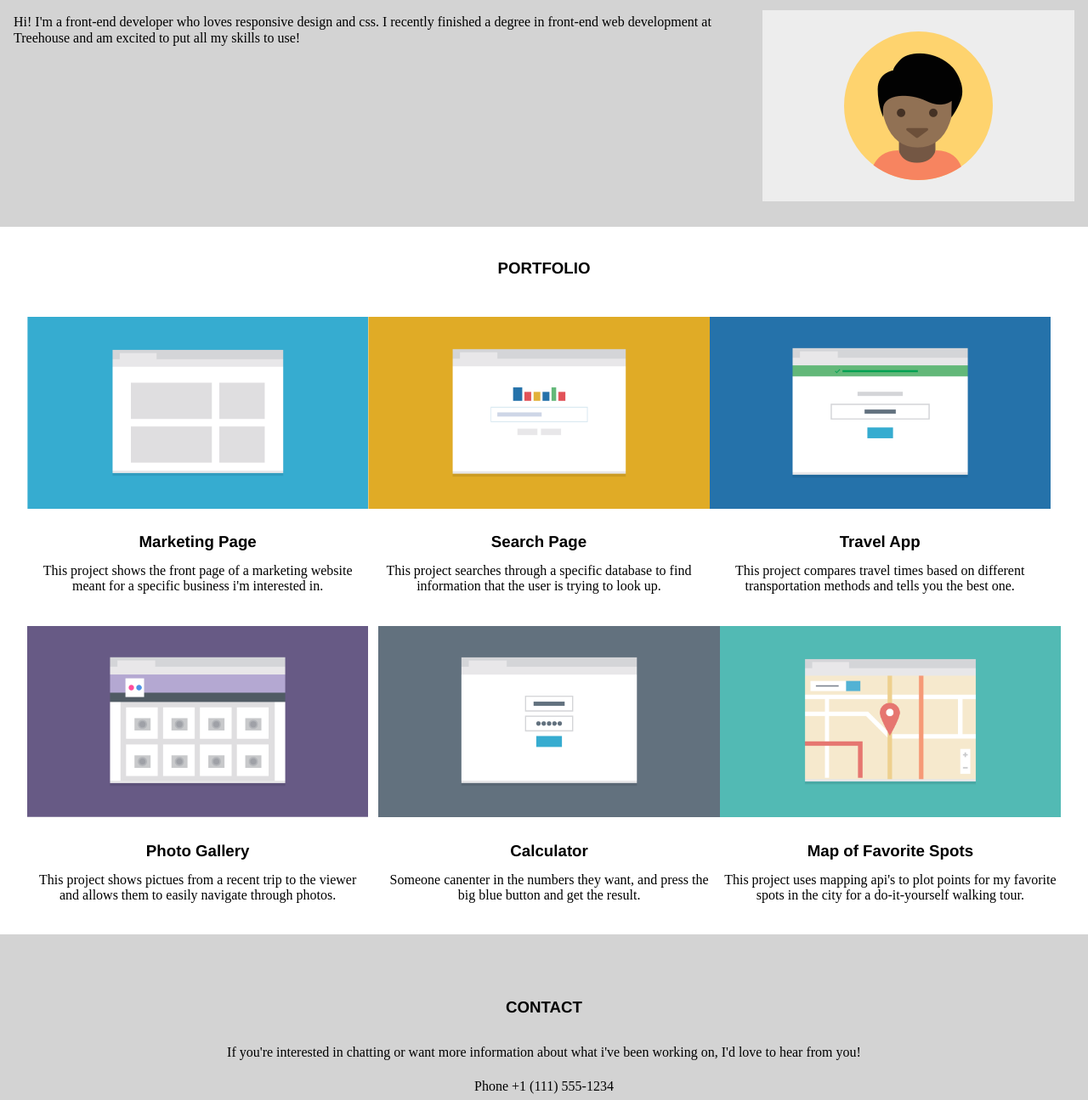
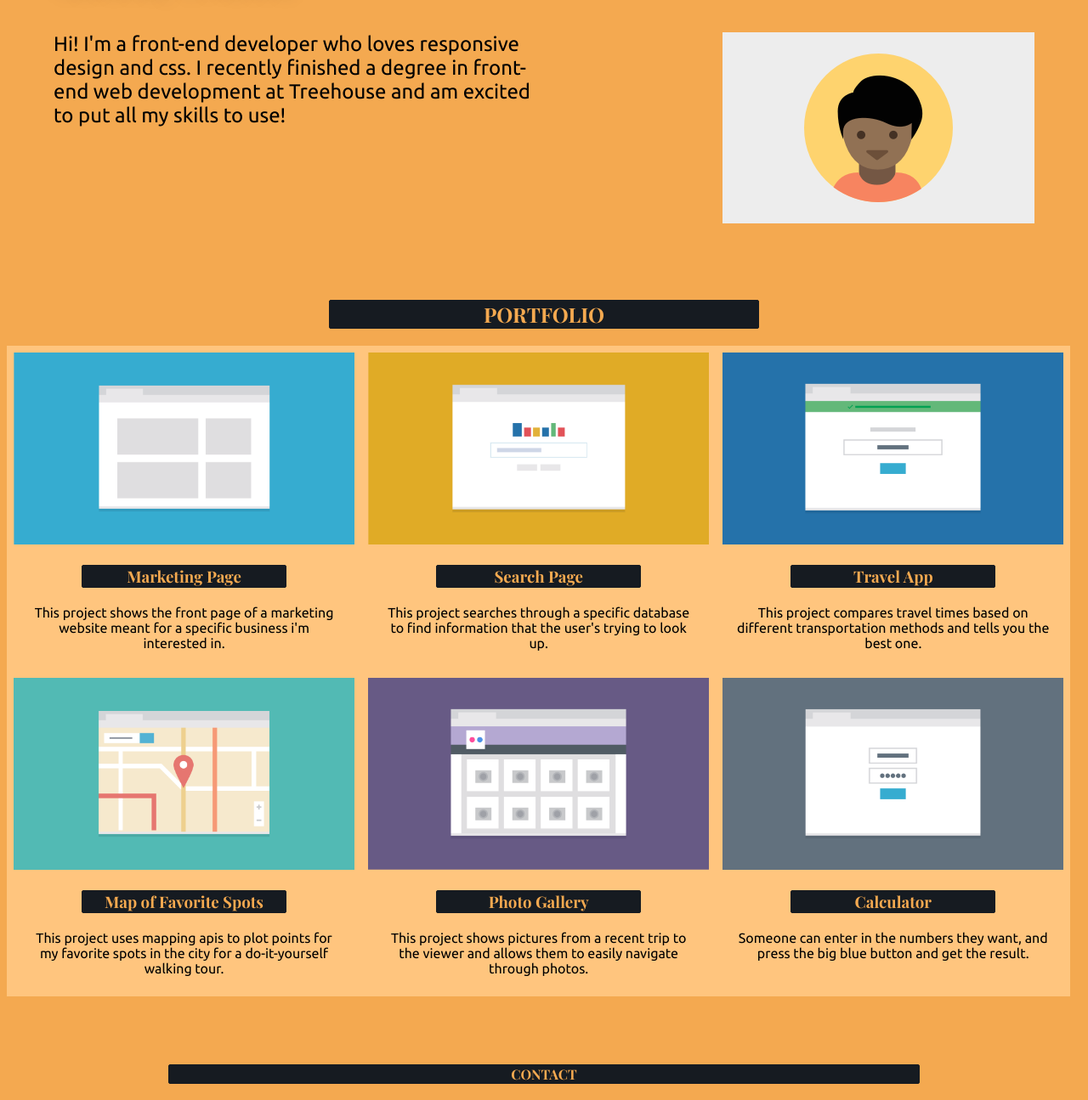
Before and after one commit to AnthonyJRay/TechDegree_Project-2, a plain HTML site: page index.html in a window 1280 px wide. Shown: the part 130-1425 px from the top of the page at 85% size. Drawn offline with nearby package versions, Linux system fonts and the light colour scheme.

Commit message:
Complete redesign.
The last code was a bit messy and fairly confusing for me. I started again from stratch. I feel more comfortable with this one.

```diff
--- a/css/styles.css
+++ b/css/styles.css
@@ -1,264 +1,228 @@
-
+@import url('https://fonts.googleapis.com/css?family=Playfair+Display:700|Ubuntu:400,700');
 
 * {
+    font-family: 'Playfair Display', serif;
     box-sizing: border-box;
-    margin: 0;
-    padding: 0;
 }
-
-
-.image {
-    max-width: 100%;
-    margin-bottom: 1.5em;
-}
-
-.portfolio-image {
-  margin: 2em 3em .5em 3em;
-}
-
-.main-image {
-    max-width: 100%;
-}
-
-ul {
-    list-style-type: none;
-}
-
-h1,h2,h3 {
-    font-family: Arimo;
-    font-weight: 700;
-    text-align: center;
-}
-
-h1 {
-    padding-top: 10px;
-    margin-top: 0px;
-    margin-bottom: 15px;
-}
-
-h3 {
-    margin-bottom: .5em;
-}
-
-
-
-p {
-    font-family: Merriweather;
-    text-align: center;
-    margin-bottom: 2em;
-    padding: 5px;
-}
-
-.container {
-    text-align: center;
-    font-family: Merriweather;
-    background-color: #d3d3d3;
-
-}
-
-.main-footer {
-    background-color: #d3d3d3;
-    padding-bottom: 20px;
-    max-width: 100%;
-}
-
-.nav-links li {
-    align-items: center;
-    text-transform: uppercase;
-    padding: 10px;
-    border: 1px solid white;
-    border-radius: 4px;
-    background: white;
-    margin: 5px 10px;
-    display: block;
-}
-
-a {
-    text-decoration: none;
-
-}
-
-li:hover {
-    transform: scale(1.3) rotate(180deg);
-}
-
-
-#portfolio-header {
-    padding: 2em;
-}
-
-#contact-header {
-    text-transform: uppercase;
-    padding-top: 4em;
-    padding-bottom: 1em;
-}
-
-.footer-para {
-    margin-bottom: .75em;
-}
-
-.phone {
-    margin-bottom: 0;
-}
-
-.email {
-    margin-bottom: 3em;
-}
-
-.contact-footer {
-    position: relative;
-    text-align: center;
-    margin-bottom: 1.2em;
-}
-
-#top-link {
-    text-transform: uppercase;
-        position: absolute;
-        top: 50%;
-        right: 5px;
-        padding: 10px;
-}
-
-#end-name {
-   position:absolute;
-   top: 50%;
-   left: 5px;
-   padding: 10px;
-}
-
-.wrapper {
-    max-width: 95%;
-    margin: 0 auto;
-}
-
-
-/* Media Queries */
-
-@media (min-width: 768px) {
-
-    .container {
-        overflow: hidden;
-    }
-
-    .nav-links li {
-        display: inline-block;
-        background: none;
-        border: none;
-    }
-
-    .main-para {
-        text-align: left;
-        padding-left: 1em;
-        }
-
-    .main-image {
-        float: right;
-        display: inline-block;
-        max-width: 100%;
-        margin-left: 10px;
-        margin-right: -2em;
-        margin-bottom: 30px
-    }
-
-    .portfolio-content {
-        float:left;
-        display: inline-block;
-        max-width: 50%;
-    }
-
-    .search-page {
-        float: right;
-        display: inline-block;
-        max-width: 50%;
-    }
-
-    .travel-app {
-        float:left;
-        display: inline-block;
-        max-width: 50%;
-    }
-
-    .favorite-spots {
-        float: right;
-        display: inline-block;
-        max-width: 50%;
-    }
-
-    .image-gallery {
-        float:left;
-        display: inline-block;
-        max-width: 50%;
-    }
-
-    .calculator {
-        float: right;
-        display: inline-block;
-        max-width: 50%;
-    }
-
-    .main-footer {
-        overflow: auto;
-        width: 100%;
-    }
-}
-
-@media (min-width: 1024px) {
-
-    .main-para {
-        text-align: left;
-        padding-left: 1em;
-        }
-
-    .main-image {
-        float: right;
-        display: inline-block;
-        max-width: 100%;
-        margin-left: 10px;
-        margin-right: -2em;
-        margin-bottom: 30px
-    }
-
-    .portfolio-content {
-        float:left;
-        display: inline-block;
-        max-width: 33%;
-    }
-
-    .search-page {
-        float: left;
-        display: inline-block;
-        max-width: 33%;
-    }
-
-    .travel-app {
-        float:left;
-        display: inline-block;
-        max-width: 33%;
-    }
-
-    .favorite-spots {
-        float: right;
-        display: inline-block;
-        max-width: 33%;
-    }
-
-    .image-gallery {
-        float:left;
-        display: inline-block;
-        max-width: 33%;
-    }
-
-    .calculator {
-        float: right;
-        display: inline-block;
-        max-width: 33%;
-    }
-}
-
-
 
 .clearfix::after {
     content: "";
     clear: both;
     display: table;
   }
+
+body {
+    background: #F4A950;
+}
+
+ul {
+    list-style-type: none;
+    max-width: 100%;
+    padding: 0;
+}
+
+.nav-links {
+    color:#F4A950;
+}
+
+h1 {
+    text-shadow: 0 1px 0 rgb(63, 56, 56),
+               0 2px 0 #4e4545,
+               0 3px 0 rgb(53, 46, 46),
+               0 4px 0 #4d4444,
+               0 5px 0 rgb(37, 29, 29),
+               0 6px 1px rgba(0,0,0,.1),
+               0 0 5px rgba(0,0,0,.1),
+               0 1px 3px rgba(0,0,0,.3),
+               0 3px 5px rgba(0,0,0,.2),
+               0 5px 10px rgba(0,0,0,.25),
+               0 10px 10px rgba(0,0,0,.2),
+               0 20px 20px rgba(0,0,0,.15);
+}
+
+a:hover {
+    text-decoration: unset;
+}
+
+a:visited {
+    color: coral;
+}
+
+h1{
+    font-size: 2.3em;
+    text-align: center;
+}
+
+header {
+    padding-bottom: 50px;
+}
+
+h2,h3,h4{
+    text-align: center;
+    color: #F4A950;
+    background: #161B21;
+    margin: 20px auto;
+    border: solid 1px  #161B21;
+    border-radius: 2px;
+    max-width: 40%;
+    }
+
+li {
+    text-align: center;
+    background: #161B21;
+    padding: 10px;
+    margin: 5px auto;
+    border: solid 1px  #161B21;
+    border-radius: 5px;
+    max-width:75%;
+}
+
+li:hover {
+    transform: scale(1.1);
+}
+
+.profile-image {
+    padding: 20px 30px;
+    margin: 30px auto;
+    display: block;
+}
+
+img {
+    max-width: 100%;
+}
+
+p {
+    text-align: center;
+    border: solid 1px gb(255, 197, 126);
+    border-radius: 2px;
+    max-width: 100%;
+    padding: 0 5px;
+    margin: 0 10px;
+    font-family: "ubuntu";
+    font-size: .9em;
+}
+
+
+.cards {
+    background: rgb(255, 197, 126);
+    margin: 3em 10px;
+    padding: 8px;
+}
+
+footer {
+    background: rgb(255, 197, 126);
+    padding-top: 40px;
+    padding-bottom: 10px;
+}
+
+#contact {
+    margin-bottom: 40px;
+}
+
+#phone {
+    padding: 20px;
+}
+
+#bottom-name {
+    float: left;
+    margin-left: 20px;
+
+}
+
+#bottom-home {
+    float: right;
+    margin-right: 20px;
+
+}
+
+#bottom-home:hover {
+    transform: scale(1.1);
+}
+
+/* Media Queries (768 px) */
+@media (min-width: 768px) {
+li {
+    display:inline-block;
+}
+
+ul {
+    text-align: center;
+}
+
+h3 {
+    max-width: 60%;
+    margin: 20px auto;
+}
+
+.profile-image {
+    float: right;
+    max-width: 45%;
+    padding: 0;
+    margin: 0;
+    padding-top: 30px;
+    padding-right: 15px;
+}
+
+header p {
+    float: left;
+    max-width: 50%;
+    text-align: left;
+    font-size: 1.5em;
+    padding-top: 30px;
+}
+
+.cards {
+    max-width: 50%;
+    float: left;
+    margin: auto;
+    }
+
+.cards p {
+    font-size: inherit;
+    min-height: 70px;
+}
+
+footer{
+    background: #F4A950;
+}
+
+#contact {
+    margin: 40px auto;
+    max-width: 70%;
+}
+
+.footer_p {
+    margin: auto;
+    max-width: 60%;
+}
+
+#email {
+    padding-bottom: 20px;
+}
+}
+
+/* Media Queries (1024 px) */
+@media (min-width: 1024px) {
+
+    #home {
+        float: left;
+        padding-left: 15px;
+    }
+
+    ul {
+        float: right;
+        padding-right: 10px;
+    }
+
+    header {
+        margin: 40px;
+    }
+
+    .profile-image {
+        max-width: 100%;
+    }
+
+    .cards {
+        max-width: 33%;
+    }
+}
--- a/index.html
+++ b/index.html
@@ -1,91 +1,84 @@
 <!DOCTYPE html>
-<html lang="en">
+<html lang="eng" dir="ltr">
 <head>
         <meta charset="utf-8">
-    <meta http-equiv="X-UA-Compatible" content="IE=edge">
-    <title>Portfolio Project</title>
         <meta name="viewport" content="width=device-width, initial-scale=1">
-    <link rel="stylesheet" type="text/css" media="screen" href="css/styles.css">
-    <link href="https://fonts.googleapis.com/css?family=Arimo:700,Merriweather:400,700" rel="stylesheet">
-    <link href="css/normalize.css" rel="stylesheet">
+        <link href="https://fonts.googleapis.com/css?family=Playfair+Display:700|Ubuntu:400,700" rel="stylesheet">
+        <link rel="stylesheet" href="css/styles.css">
+
+        <title>Anthony Eriksen</title>
 </head>
+
 <body>
 
-<div class="container">
-    <div class="main-nav">
-        <h1 class="nav-name">Anthony Eriksen</h1>
-            <ul class="nav-links">
-                <li><a href="#home"><strong>Home</strong></a></li>
-                 <li><a href="#portfolio-header"><strong>Portfolio</strong></a></li>
-                <li><a href="#contact-header"><strong>Contact</strong></a></li>
+    <header class="clearfix">
+        <h1 id="home">Anthony Eriksen</h1>
+        <nav class="clearfix">
+            <ul>
+                <li><a href="#home" class="nav-links">HOME</a></li>
+                <li><a href="#portfolio" class="nav-links">PORTFOLIO</a></li>
+                <li><a href="#contact" class="nav-links">CONTACT</a></li>
             </ul>
+        </nav>
+
+        <img src="images/responsive-layout-profile.png" class="profile-image" alt="Profile Avatar">
+    <p>Hi! I'm a front-end developer who loves responsive design and css. I recently finished a degree in
+        front-end web development at Treehouse and am excited to put all my skills to use!</p>
+
+    </header>
+
+<main class="clearfix">
+    <h2 id="portfolio">PORTFOLIO</h2>
+    <div class="port-cards clearfix">
+        <div class="cards clearfix">
+            <img src="images/portfolio-1.png">
+            <h3>Marketing Page</h3>
+            <p>This project shows the front page of a marketing website meant for a specific business i'm interested in.</p>
         </div>
 
-<div class="portfolio-image"><img class="main-image" src="images/responsive-layout-profile.png" alt="Portfolio Image"></div>
+        <div class="cards">
+            <img src="images/portfolio-2.png">
+            <h3>Search Page</h3>
+            <p>This project searches through a specific database to find information that the user's trying to look up.</p>
+        </div>
 
-<div class="main-intro">
-    <p class="main-para">Hi! I'm a front-end developer who loves responsive design and css. I recently finished a degree in front-end web development at Treehouse and am excited to put all my skills to use!
-    </p>
+        <div class="cards">
+            <img src="images/portfolio-3.png">
+            <h3>Travel App</h3>
+            <p>This project compares travel times based on different transportation methods and tells you the best one.</p>
+        </div>
+
+        <div class="cards">
+            <img src="images/portfolio-4.png">
+            <h3>Map of Favorite Spots</h3>
+            <p>This project uses mapping apis to plot points for my favorite spots in the city for a do-it-yourself walking tour.</p>
+        </div>
+
+        <div class="cards">
+            <img src="images/portfolio-5.png">
+            <h3>Photo Gallery</h3>
+            <p>This project shows pictures from a recent trip to the viewer and allows them to easily navigate through photos.</p>
+        </div>
+
+        <div class="cards">
+            <img src="images/portfolio-6.png">
+            <h3>Calculator</h3>
+            <p>Someone can enter in the numbers they want, and press the big blue button and get the result.</p>
         </div>
     </div>
 
+</main>
 
-<h3 id="portfolio-header">PORTFOLIO</h3>
-<div class="wrapper">
-    <div class="portfolio-content">
-        <img class="image" src="images/portfolio-1.png" alt="Marketing-Image">
-            <h3 class="marketing-header">Marketing Page</h3>
-                <p>This project shows the front page of a marketing website meant for a specific business i'm interested in.</p>
-    </div>
+    <footer class="clearfix">
+    <h4 id="contact">CONTACT</h4>
+    <p class="footer_p">If you're interested in chatting or want more information about what i've been working on, I'd love to hear from you!</p>
+    <p id="phone"> Phone: +1 (111)555-1234</p>
+    <p id="email"> Email: email@yoursite.com</p>
+        <hr>
+    <h4 id="bottom-name">Anthony Eriksen</h4>
+    <h4 id="bottom-home"><a href="#home">Back to Top</a></h4>
 
-    <div class="search-page">
-        <img class="image" src ="images/portfolio-2.png" alt="Search Image">
-            <h3 class="search-header">Search Page</h3>
-                <p>This project searches through a specific database to find information that the user is trying to look up.</p>
-     </div>
-
-     <div class="travel-app">
-            <img class="image" src ="images/portfolio-3.png" alt="Travel Image">
-                <h3 class="travel-header">Travel App</h3>
-                    <p>This project compares travel times based on different transportation methods and tells you the best one.</p>
-         </div>
-
-         <div class="favorite-spots">
-                <img class="image" src ="images/portfolio-4.png" alt="Fav Spots Image">
-                    <h3 class="spots-header">Map of Favorite Spots</h3>
-                        <p>This project uses mapping api's to plot points for my favorite spots in the city for a do-it-yourself walking tour.</p>
-             </div>
-
-             <div class="image-gallery">
-                    <img class="image" src ="images/portfolio-5.png" alt="Gallery Image">
-                        <h3 class="gallery-header">Photo Gallery</h3>
-                            <p>This project shows pictues from a recent trip to the viewer and allows them to easily navigate through photos.</p>
-                 </div>
-
-                    <div class="calculator">
-                        <img class="image" src ="images/portfolio-6.png" alt="Calculator Image">
-                            <h3 class="calc-header">Calculator</h3>
-                                <p>Someone canenter in the numbers they want, and press the big blue button and get the result.</p>
-                    </div>
-                </div>
-
-        <footer>
-            <div class="main-footer clearfix">
-                <h3 id="contact-header">Contact</h3>
-                <p class="footer-para">If you're interested in chatting or want more information about what i've been working on, I'd love to hear from you!</p>
-                <p class="phone">Phone +1 (111) 555-1234</p>
-                <p class="email">Email email@yoursite.com</p>
-                <hr>
-                <div class="contact-footer">
-                <h4 id="end-name">Anthony Eriksen</h4>
-                <h4 id="top-link"><a href="#top">Back to top</a></h4>
-                </div>
-            </div>
 </footer>
-
-
-
-
 
 </body>
 </html>
```
Lines whose indentation alone changed are shown as unchanged.
